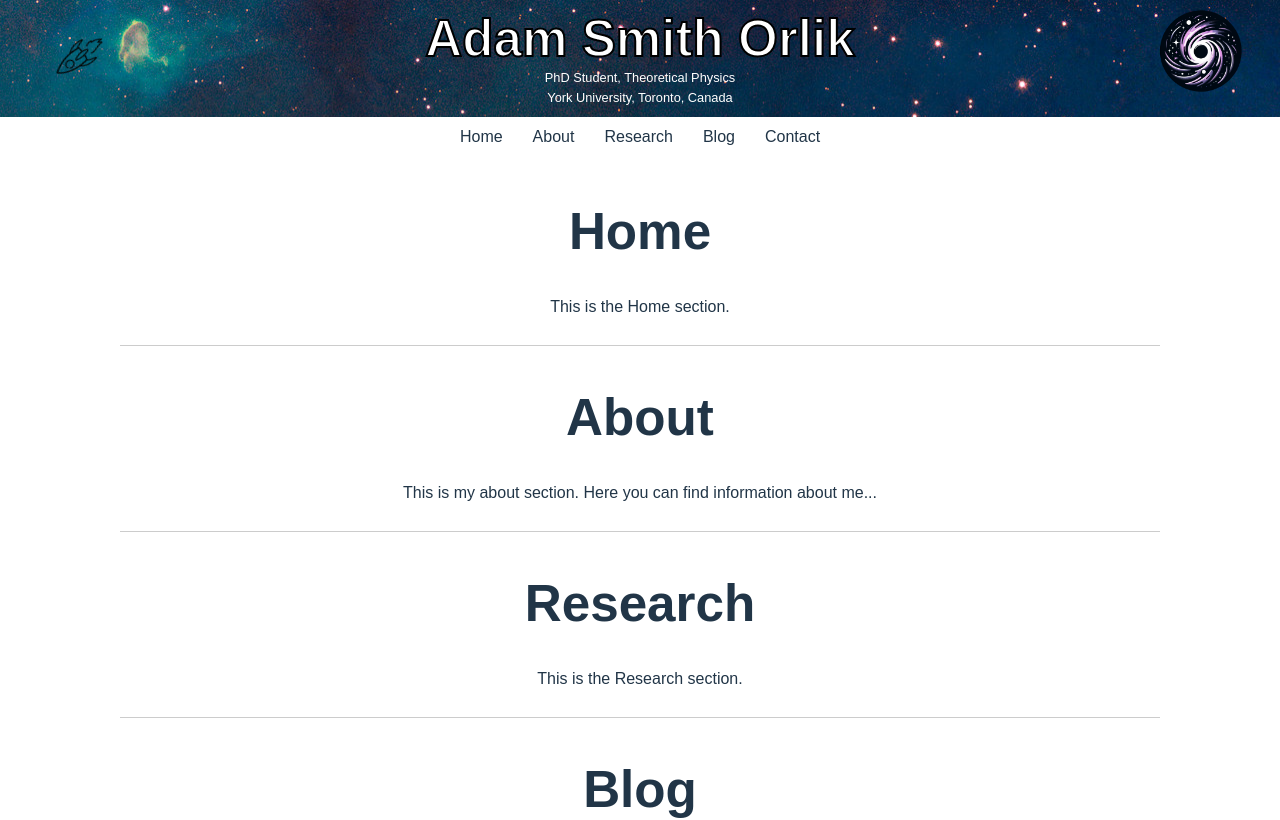
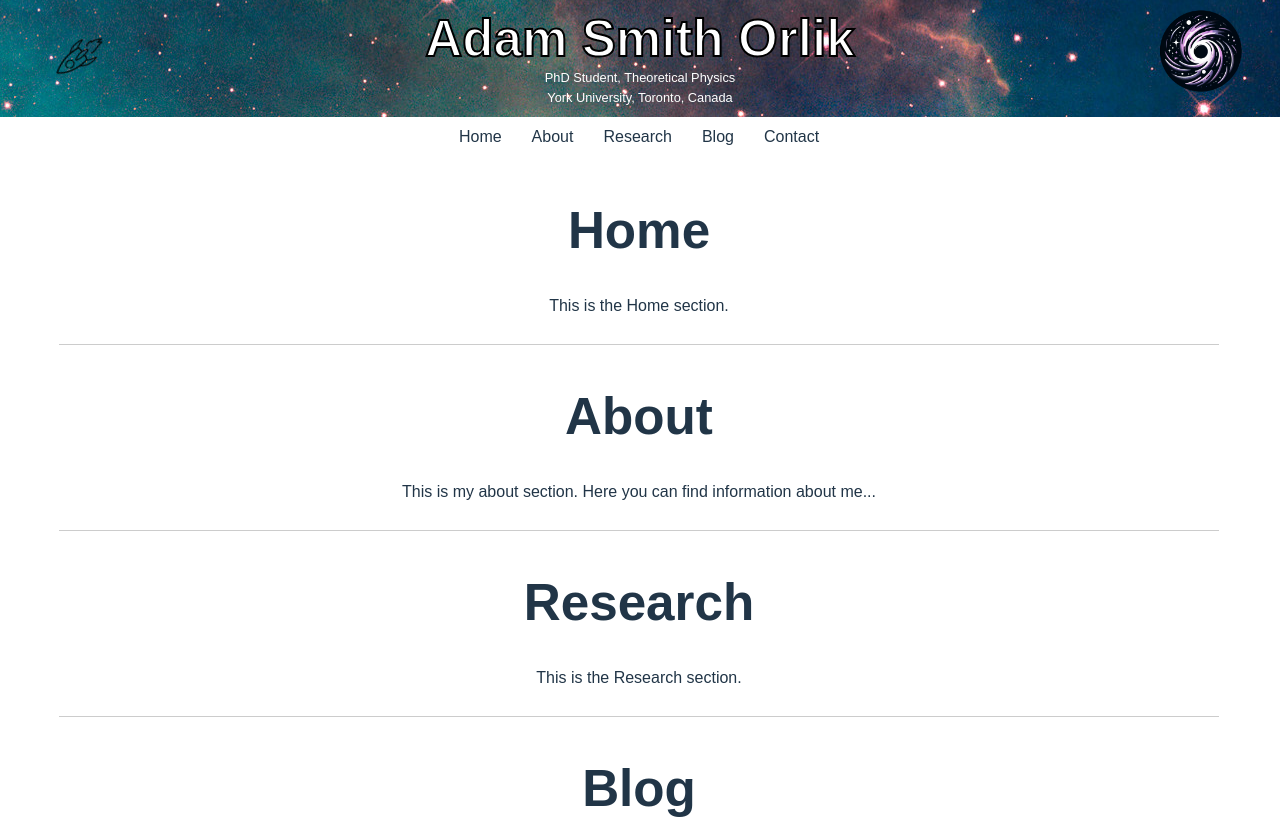
Before and after one commit to AdamSmithOrlik/adamsmithorlik.github.io, a React (Vite) app: page / in a window 1280 px wide. Shown: the top 820 px of the page. Built offline with nearby package versions, Linux system fonts and the light colour scheme.

Commit message:
quick fix

```diff
--- a/src/App.css
+++ b/src/App.css
@@ -1,10 +1,11 @@
 
 #root {
-  /* max-width: 1280px; */
+  max-width: 100%;
   margin: 0 0;
   padding: 0; /* Adjusted from 2rem to 0 */
   text-align: center;
   background-color: var(--background-color);
+  color: var(--text-color);
 
 }
 
@@ -33,12 +34,12 @@
 }
 
 .main-content {
-  margin: 20px; /* Adjust according to the visible part of the sidebar */
-  padding: 100px;
+  margin: 60px 60px;
   margin-top: 100px;
+  margin-bottom: 0px;
+  max-width: 100%;
   background-color: var(--background-color);
   color: var(--text-color);
-
 }
 
 .section {
@@ -46,7 +47,7 @@
   border-bottom: 1px solid #ccc;
 }
 .section-final  {
-  padding: 10px;
+  padding: 0px;
 }
 
 html {
--- a/src/components/Header.css
+++ b/src/components/Header.css
@@ -2,7 +2,9 @@
 .header {
     /* background: linear-gradient(to right, #E6E6FA, black); */
     background-image: url(../assets/galxies.jpeg);
-    background-position: top;
+    background-size: cover;
+    background-position: bottom;
+    background-repeat: no-repeat;
     text-align: center;
     padding: 10px; /* Reduced from 10px to 5px */
     position: absolute;
--- a/src/index.css
+++ b/src/index.css
@@ -26,8 +26,8 @@ a:hover {
 }
 
 body {
-  margin: 0;
-  display: flex;
+  margin: -1px;
+  /* display: flex; */
   place-items: center;
   width: 100%;
   min-width: 320px;
```
Also changed, not shown: 4 other files (tests, documents, lock files or other folders).
